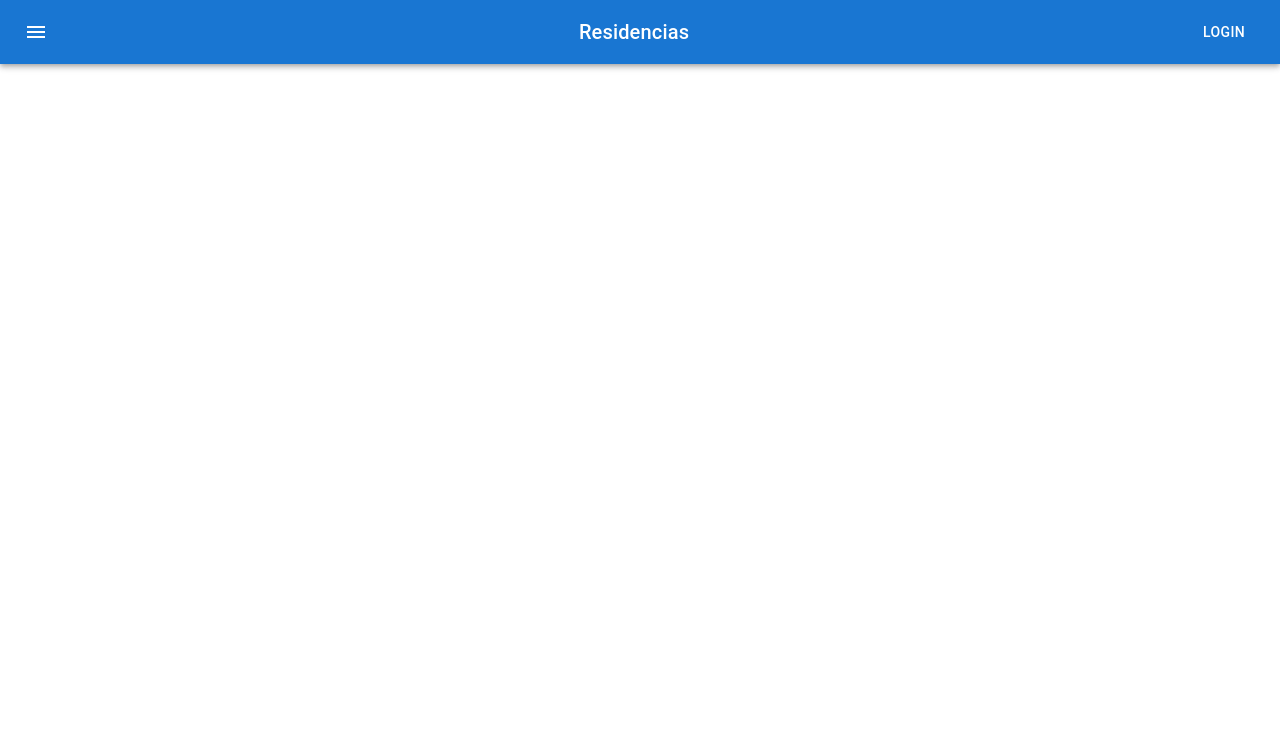
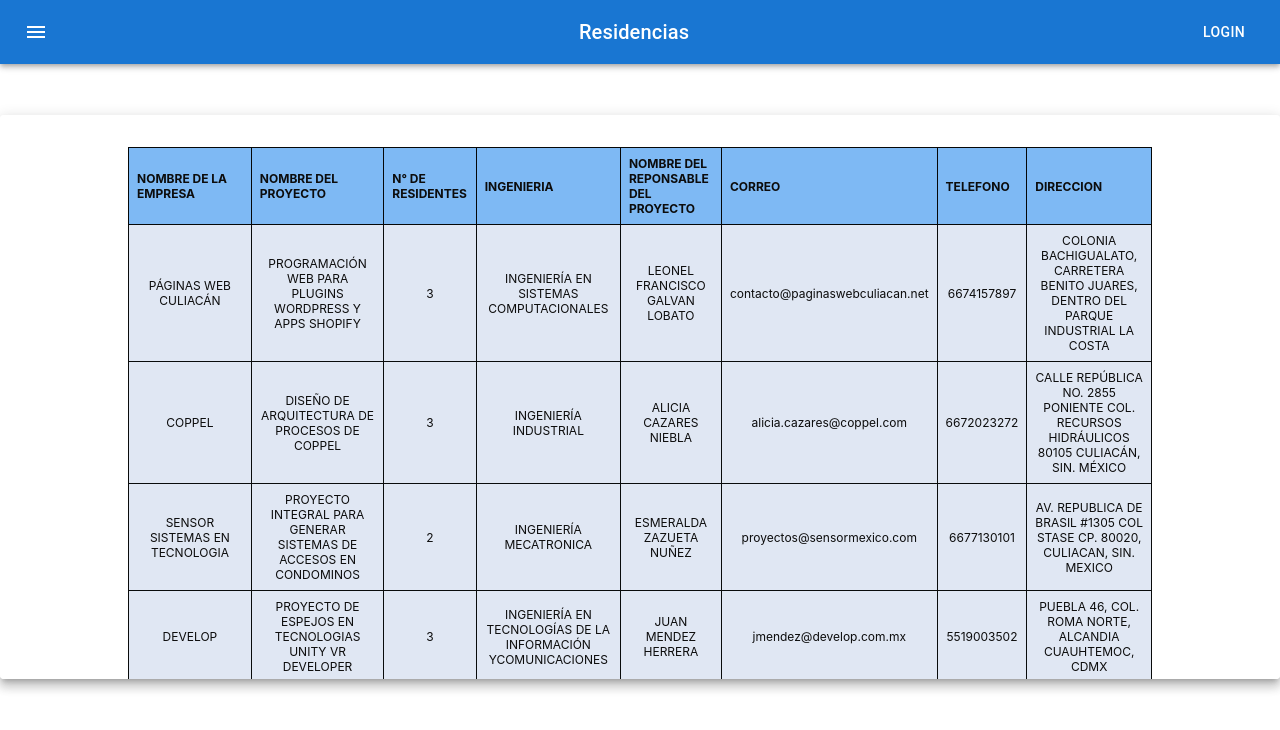
Before and after one commit to DiegoCL311/residencias-auto-front, a React (Create React App) app: page /BancoProyectos in a window 1280 px wide. Before the commit this address had no page. Shown: the top 730 px of the page. Built offline with nearby package versions, Linux system fonts and the light colour scheme.

Commit message:
Form Banco Proyectos

```diff
--- a/src/App.js
+++ b/src/App.js
@@ -44,6 +44,8 @@ function App() {
 
           <Route path="/TodosProyectos" element={<TodosProyectos/>} />
 
+          <Route path="/BancoProyectos" element={<BancoProyectos/>} />
+
         </Routes>
       </BrowserRouter>
     </div>
--- a/src/index.css
+++ b/src/index.css
@@ -34,9 +34,32 @@ code {
 
   display: inline-block;
   margin-left:80%;
+  color: #7badfa;
 
 }
 .button2{
   background-color:rgb(58, 216, 241) ;
   margin-left: 50%;
 }
+.demo {
+  width:20%;
+  border:1px sólido #C0C0C0;
+  border-collapse:colapso;
+  padding:5px;
+}
+.demo th {
+  border:1px sólido #C0C0C0;
+  padding:5px;
+  background:#7badfa;
+}
+.demo td {
+  border:1px sólido #C0C0C0;
+  padding:5px;
+}
+
+
+.tftable {font-size:0px;color:#0c0c0c;height: 100%;width:100%;border-width: 1px;border-color: #3abcf8;border-collapse: collapse;}
+.tftable th {font-size:12px;background-color:#7eb9f4;border-width: 1px;padding: 8px;border-style: solid;border-color: #050707;text-align:left;}
+.tftable tr {background-color:#e0e7f3;}
+.tftable td {font-size:12px;border-width: 1px;padding: 8px;border-style: solid;border-color: #090b0b;}
+.tftable tr:hover {background-color:#ffffff;}
--- a/src/pages/BancoProyectos.jsx
+++ b/src/pages/BancoProyectos.jsx
@@ -54,48 +54,21 @@ import { green } from "@mui/material/colors";
             py: 4,
             mx: "auto",
             my: "4%",
-            width: "60%",
-            height: "100%",
+            width: "80%",
+            height: "500px",
             overflow: "auto",
           }}
         >
-        <Typography variant="h4" sx={{ textAlign: "center", my: "2vh" }}>
-        Evaluación Del Proyecto
-      </Typography>
-
-      <Typography variant="subtitle1" sx={{ textAlign: "center", my: "2vh" }}>
-        $NombreEmpresa
-      </Typography>
-      <Typography variant="subtitle1" sx={{ textAlign: "center", my: "2vh" }}>
-        $NombreAseorExterno
-      </Typography>
-      <Typography variant="subtitle1" sx={{ textAlign: "center", my: "2vh" }}>
-        $objetivosProyecto
-      </Typography>
-
-      <Typography variant="subtitle1" sx={{ textAlign: "center", my: "2vh" }}>
-        $objetivosEspecificos
-      </Typography>
-
-      <Typography variant="subtitle1" sx={{ textAlign: "center", my: "2vh" }}>
-       $delimitacionProyecto
-      </Typography>
-
-      <Typography variant="subtitle1" sx={{ textAlign: "center", my: "2vh" }}>
-        $justificacionProyecto
-      </Typography>
-
-      <Typography variant="subtitle1" sx={{ textAlign: "center", my: "2vh" }}>
-        $cronogramaActividades
-      </Typography>
 
 
-
-
-              <Button color="warning" variant="contained" >Rechazar</Button>
-              <div className="button1">
-              <Button color="primary" variant="contained" >Aceptar</Button>
-              </div>
+<table class="tftable" border="1">
+<tr><th>NOMBRE DE LA EMPRESA</th><th>NOMBRE DEL PROYECTO</th><th>N° DE RESIDENTES</th><th>INGENIERIA</th><th>NOMBRE DEL REPONSABLE DEL PROYECTO</th><th>CORREO</th><th>TELEFONO</th><th>DIRECCION</th></tr>
+<tr><td>PÁGINAS WEB CULIACÁN</td><td>PROGRAMACIÓN WEB PARA PLUGINS WORDPRESS Y APPS SHOPIFY </td><td>3</td><td>INGENIERÍA EN SISTEMAS COMPUTACIONALES</td><td>LEONEL FRANCISCO GALVAN LOBATO</td><td>contacto@paginaswebculiacan.net</td><td>6674157897</td><td>COLONIA BACHIGUALATO, CARRETERA BENITO JUARES, DENTRO DEL PARQUE INDUSTRIAL LA COSTA</td></tr>
+<tr><td>COPPEL</td><td>DISEÑO DE ARQUITECTURA DE PROCESOS DE COPPEL</td><td>3</td><td>INGENIERÍA INDUSTRIAL</td><td>ALICIA CAZARES NIEBLA</td><td>alicia.cazares@coppel.com</td><td>6672023272</td><td>CALLE REPÚBLICA NO. 2855 PONIENTE COL. RECURSOS HIDRÁULICOS 80105 CULIACÁN, SIN. MÉXICO</td></tr>
+<tr><td>SENSOR SISTEMAS EN TECNOLOGIA </td><td>PROYECTO INTEGRAL PARA GENERAR SISTEMAS DE ACCESOS EN CONDOMINOS</td><td>2</td><td>INGENIERÍA MECATRONICA</td><td>ESMERALDA ZAZUETA NUÑEZ</td><td>proyectos@sensormexico.com</td><td>6677130101</td><td>AV. REPUBLICA DE BRASIL #1305 COL STASE CP. 80020, CULIACAN, SIN. MEXICO</td></tr>
+<tr><td>DEVELOP</td><td>PROYECTO DE ESPEJOS EN TECNOLOGIAS UNITY VR DEVELOPER</td><td>3</td><td>INGENIERÍA EN TECNOLOGÍAS DE LA INFORMACIÓN YCOMUNICACIONES</td><td>JUAN MENDEZ HERRERA</td><td>jmendez@develop.com.mx</td><td>5519003502</td><td>PUEBLA 46, COL. ROMA NORTE, ALCANDIA CUAUHTEMOC, CDMX</td></tr>
+<tr><td>FOCUS CENTRO DE ENTRENAMIENTO</td><td>PROCESOS, PROCEDIMIENTOS Y RELACIONES CON SUCURSALES FRANQUICIA</td><td>2</td><td>INGENIERÍA EN GESTIÓN EMPRESARIAL</td><td>JOSE CARLOS PARDINI CAMPOS</td><td>Focusculiacan@gmail.com</td><td>6677745833</td><td>DESCARTES #790 COL. VILLA UNIVERSIDAD</td></tr>
+</table>
 
 
 
--- a/src/pages/EvaluacionAcademia.jsx
+++ b/src/pages/EvaluacionAcademia.jsx
@@ -93,6 +93,8 @@ import { green } from "@mui/material/colors";
 
 
               <Button color="warning" variant="contained" >Rechazar</Button>
+
+
               <div className="button1">
               <Button color="primary" variant="contained" >Aceptar</Button>
               </div>
```
